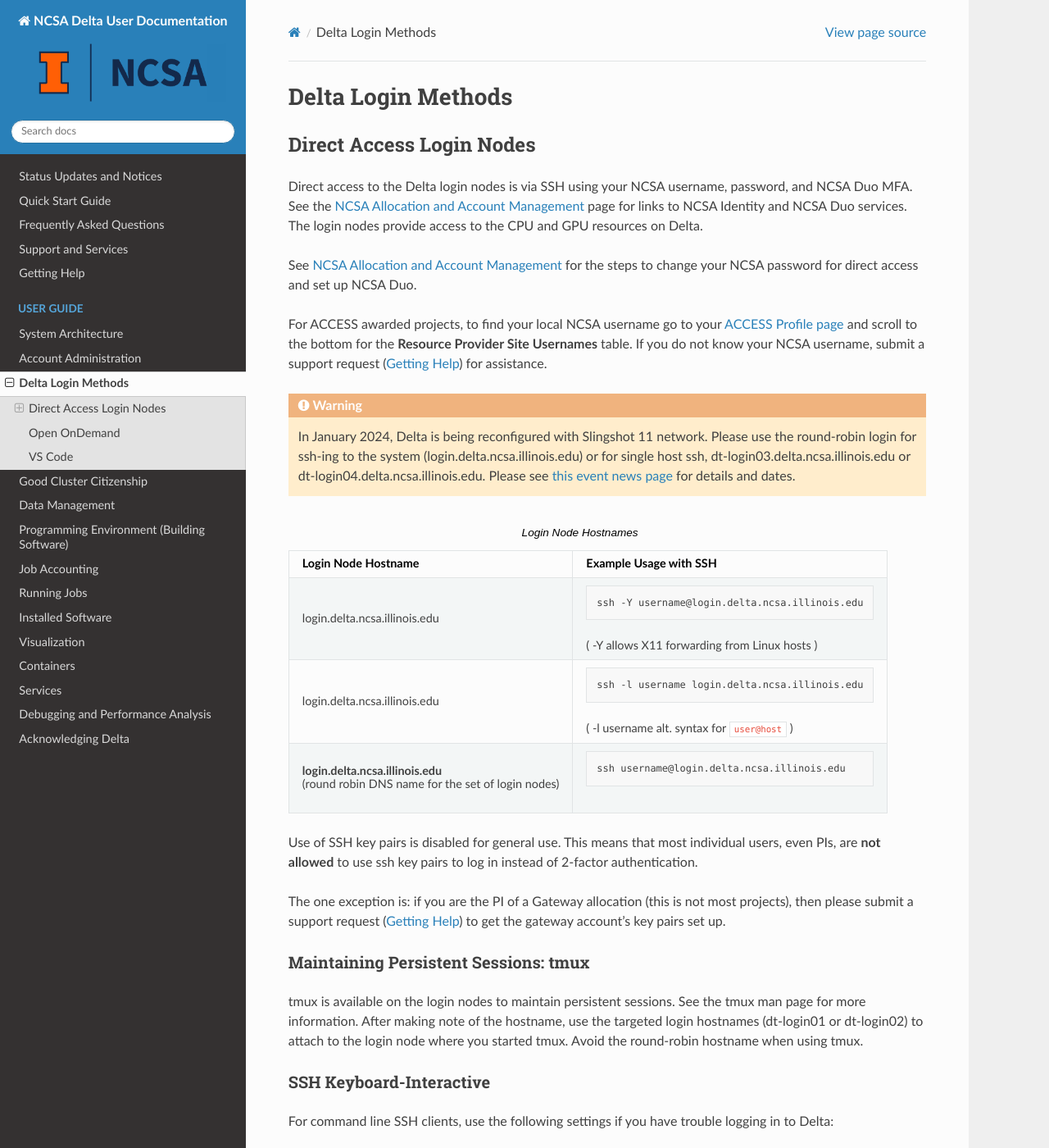
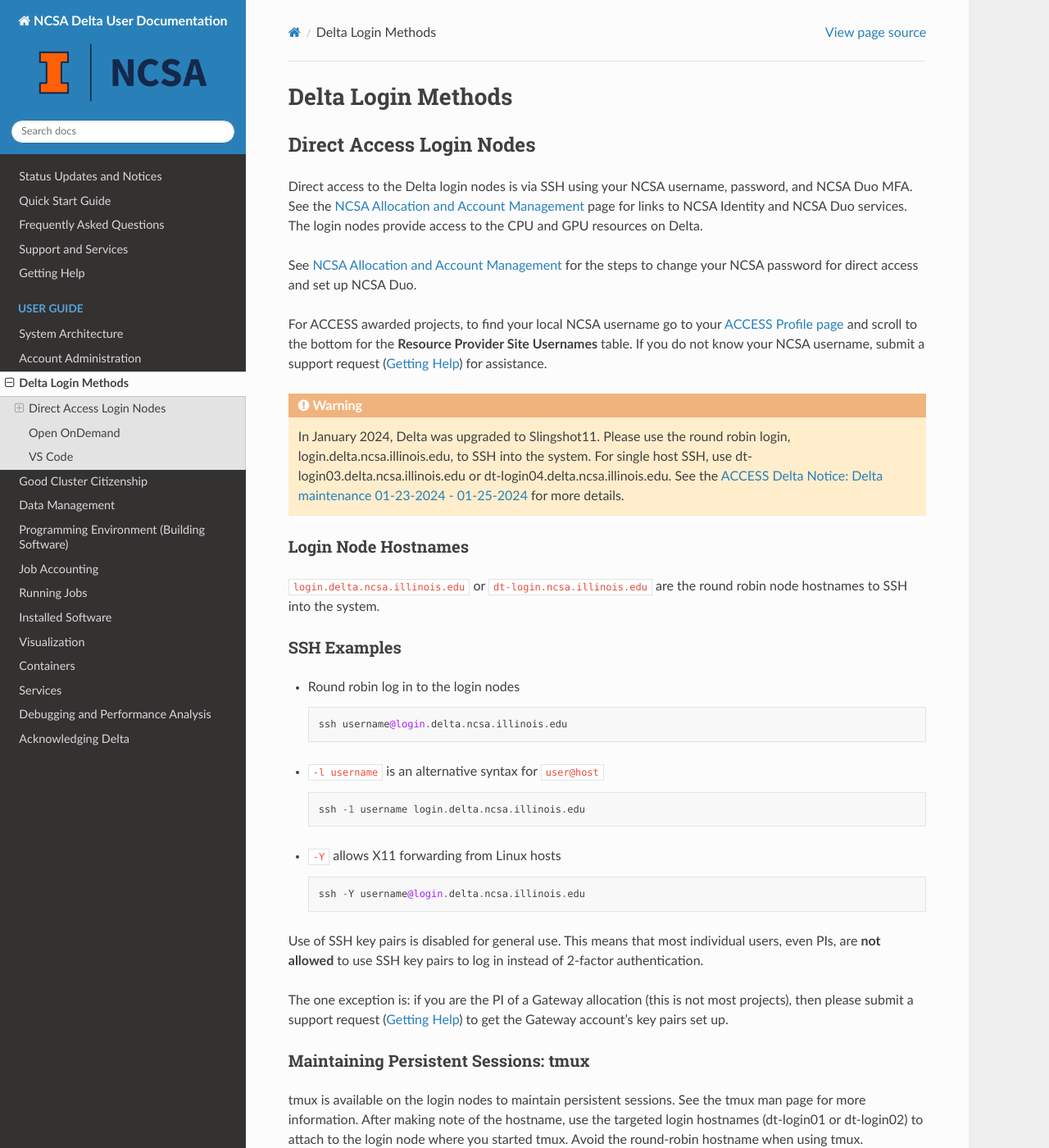
Before and after one commit to ncsa/Delta_doc, a Sphinx documentation site: the page built from docs/source/user_guide/accessing.rst, in a window 1280 px wide and 1400 px high. Shown: the whole window at 82% size. Built offline with Sphinx 7.4.7 and the Read the Docs theme 2.0.0, drawn with Linux system fonts in a browser that asks for light colours.

Commit message:
Update accessing.rst updated to remove Slingshot10 references
Updated login node information to remove Slingshot10 references. Also updated hostname format; table no longer suits updated information.

```diff
--- a/docs/source/user_guide/accessing.rst
+++ b/docs/source/user_guide/accessing.rst
@@ -16,36 +16,37 @@ For ACCESS awarded projects, to find your local NCSA username go to your `ACCESS
 
 .. warning::
 
-  In January 2024, Delta is being reconfigured with Slingshot 11 network.  Please use the round-robin login for ssh-ing to the system (login.delta.ncsa.illinois.edu) or for single host ssh, dt-login03.delta.ncsa.illinois.edu or dt-login04.delta.ncsa.illinois.edu.  Please see `this event news page <https://operations.access-ci.org/node/671>`_ for details and dates.
+  In January 2024, Delta was upgraded to Slingshot11. Please use the round robin login, login.delta.ncsa.illinois.edu, to SSH into the system. For single host SSH, use dt-login03.delta.ncsa.illinois.edu or dt-login04.delta.ncsa.illinois.edu. See the `ACCESS Delta Notice: Delta maintenance 01-23-2024 - 01-25-2024 <https://operations.access-ci.org/node/671>`_ for more details.
 
-.. table:: Login Node Hostnames
+Login Node Hostnames
+~~~~~~~~~~~~~~~~~~~~~~~
 
-   +------------------------------------+--------------------------------------------------------+
-   |   Login Node Hostname              |   Example Usage with SSH                               |
-   +====================================+========================================================+
-   |                                    | .. code-block:: terminal                               |
-   | login.delta.ncsa.illinois.edu      |                                                        |
-   |                                    |    ssh -Y username@login.delta.ncsa.illinois.edu       |
-   |                                    |                                                        |
-   |                                    | ( -Y allows X11 forwarding from Linux hosts )          |
-   |                                    |                                                        |
-   +------------------------------------+--------------------------------------------------------+
-   | login.delta.ncsa.illinois.edu      | .. code-block:: terminal                               |
-   |                                    |                                                        |
-   |                                    |    ssh -l username login.delta.ncsa.illinois.edu       |
-   |                                    |                                                        |
-   |                                    | ( -l username alt. syntax for ``user@host`` )          |
-   |                                    |                                                        |
-   +------------------------------------+--------------------------------------------------------+
-   | **login.delta.ncsa.illinois.edu**  | .. code-block:: terminal                               |
-   |                                    |                                                        |
-   | (round robin DNS name for the set  |    ssh username@login.delta.ncsa.illinois.edu          |
-   | of login nodes)                    |                                                        |
-   +------------------------------------+--------------------------------------------------------+
+``login.delta.ncsa.illinois.edu`` or ``dt-login.ncsa.illinois.edu`` are the round robin node hostnames to SSH into the system.
 
-Use of SSH key pairs is disabled for general use.  This means that most individual users, even PIs, are **not allowed** to use ssh key pairs to log in instead of 2-factor authentication.
+SSH Examples
+~~~~~~~~~~~~~~
 
-The one exception is: if you are the PI of a Gateway allocation (this is not most projects), then please submit a support request (:ref:`help`) to get the gateway account's key pairs set up.
+- Round robin log in to the login nodes
+
+  .. code-block::
+
+     ssh username@login.delta.ncsa.illinois.edu
+
+- ``-l username`` is an alternative syntax for ``user@host``
+
+  .. code-block::
+
+     ssh -1 username login.delta.ncsa.illinois.edu
+
+- ``-Y`` allows X11 forwarding from Linux hosts
+
+  .. code-block::
+
+     ssh -Y username@login.delta.ncsa.illinois.edu
+
+Use of SSH key pairs is disabled for general use.  This means that most individual users, even PIs, are **not allowed** to use SSH key pairs to log in instead of 2-factor authentication.
+
+The one exception is: if you are the PI of a Gateway allocation (this is not most projects), then please submit a support request (:ref:`help`) to get the Gateway account's key pairs set up.
 
 Maintaining Persistent Sessions: tmux
 ~~~~~~~~~~~~~~~~~~~~~~~~~~~~~~~~~~~~~~
```
